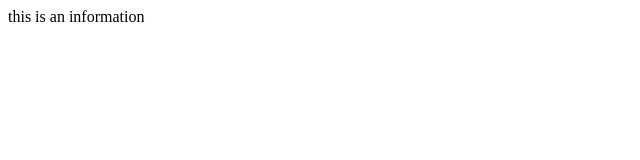
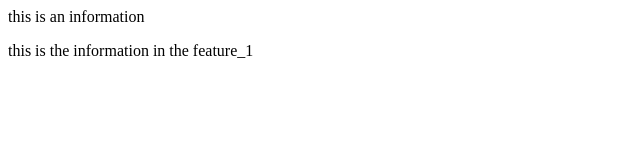
Before and after one commit to asadalijaffari777-eng/localrepo, a plain HTML site: page index.html in a window 1280 px wide. Shown: the whole page, without its empty margins (0-640 px from the left). Drawn offline with Linux system fonts and the light colour scheme.

Commit message:
this is feature1 detail

```diff
--- a/index.html
+++ b/index.html
@@ -1 +1,2 @@
 <p>this is an information</p>
+<p>this is the information in the feature_1</p>
```
